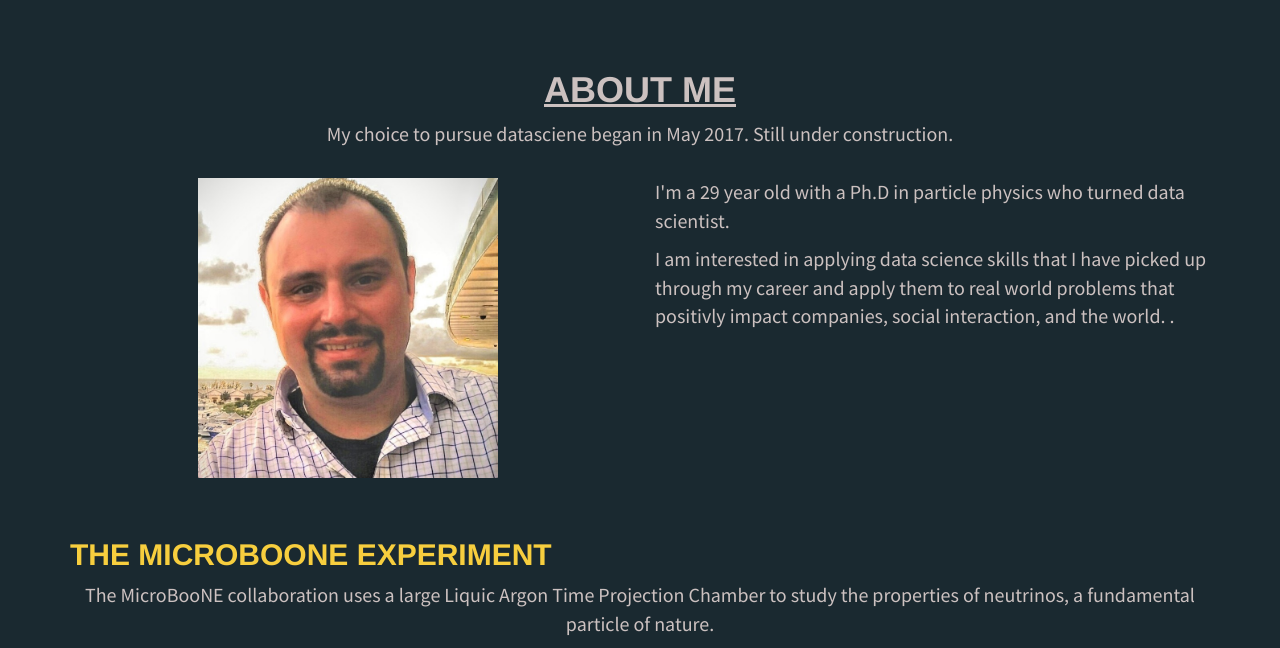
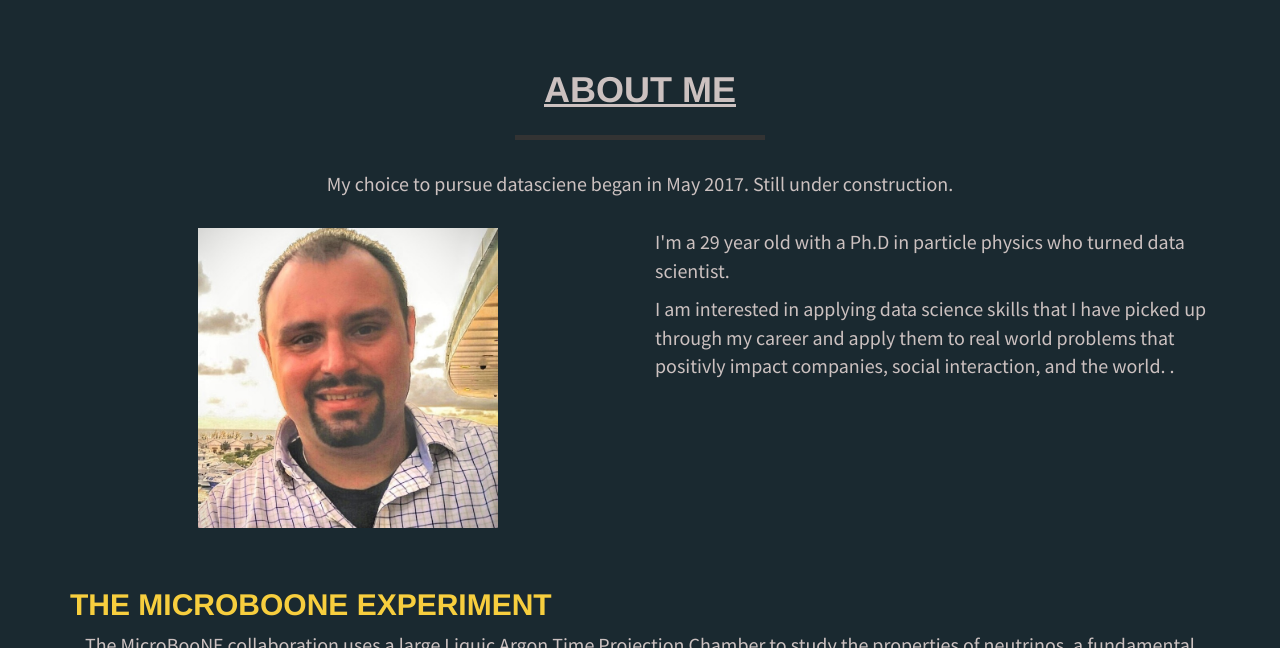
Before and after one commit to 1grossora/1grossora.github.io, a Jekyll site: the page built from index.html, in a window 1280 px wide. Shown: the part 900-1548 px from the top of the page. Built offline with Jekyll 4.4.1, drawn with Linux system fonts in a browser that asks for light colours; grey boxes are pictures that could not be loaded.

Commit message:
updateing about

```diff
--- a/_includes/about.html
+++ b/_includes/about.html
@@ -3,6 +3,7 @@
       <div class="row">
         <div class="col-lg-12 text-center">
         <h1> <u>About Me </u></h1>
+        <hr class="star-light">
       <p> My choice to pursue datasciene began in May 2017. Still under construction. </p>
 
         </div><!-- close center text-->
```
